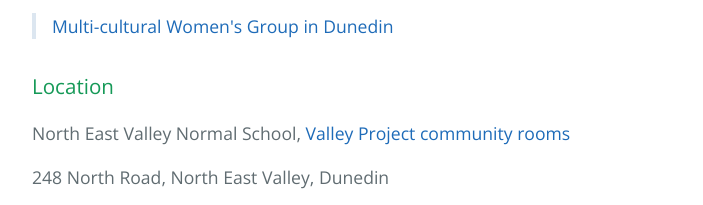
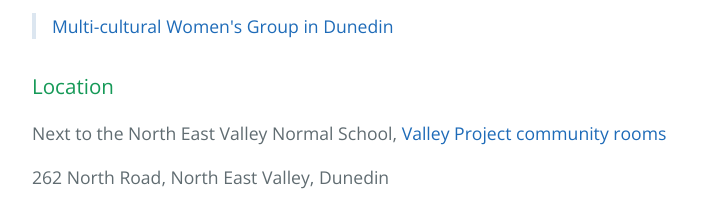
Before and after one commit to harch909/NEVmigrants.github.io, a plain HTML site: page index.html in a window 1280 px wide. Shown: the part 1505-1710 px from the top of the page, without its empty margins (192-895 px from the left). Drawn offline with nearby package versions, Linux system fonts and the light colour scheme.

Commit message:
Update index.html

```diff
--- a/index.html
+++ b/index.html
@@ -43,8 +43,8 @@
 <div class="fb-page" data-href="https://www.facebook.com/multicultural.women.dunedin/timeline" data-tabs="timeline" data-width="1000" data-height="750" data-small-header="false" data-adapt-container-width="true" data-hide-cover="false" data-show-facepile="true"><div class="fb-xfbml-parse-ignore"><blockquote cite="https://www.facebook.com/multicultural.women.dunedin/timeline"><a href="https://www.facebook.com/multicultural.women.dunedin/timeline">Multi-cultural Women&#039;s Group in Dunedin</a></blockquote></div></div>
 <h3>
 <a id="" class="anchor" href="#Location" aria-hidden="true"><span class="octicon octicon-link"></span></a>Location</h3>
-<p>North East Valley Normal School, <a href="http://northeastvalley.org/aboutus/community-rooms/">Valley Project community rooms</a></p>
-<p>248 North Road, North East Valley, Dunedin</p>
+<p>Next to the North East Valley Normal School, <a href="http://northeastvalley.org/aboutus/community-rooms/">Valley Project community rooms</a></p>
+<p>262 North Road, North East Valley, Dunedin</p>
 <iframe src="https://www.google.com/maps/d/embed?mid=zjC4YU9Cs0Uo.kIUSYRcpbIn4" width="640" height="480"></iframe>
 <h3>
 <a id="9.30am-11.30am, Fridays" class="anchor" href="#9.30am-11.30am, Fridays" aria-hidden="true"><span class="octicon octicon-link"></span></a>9.30am-11.30am, Fridays</h3>
```
